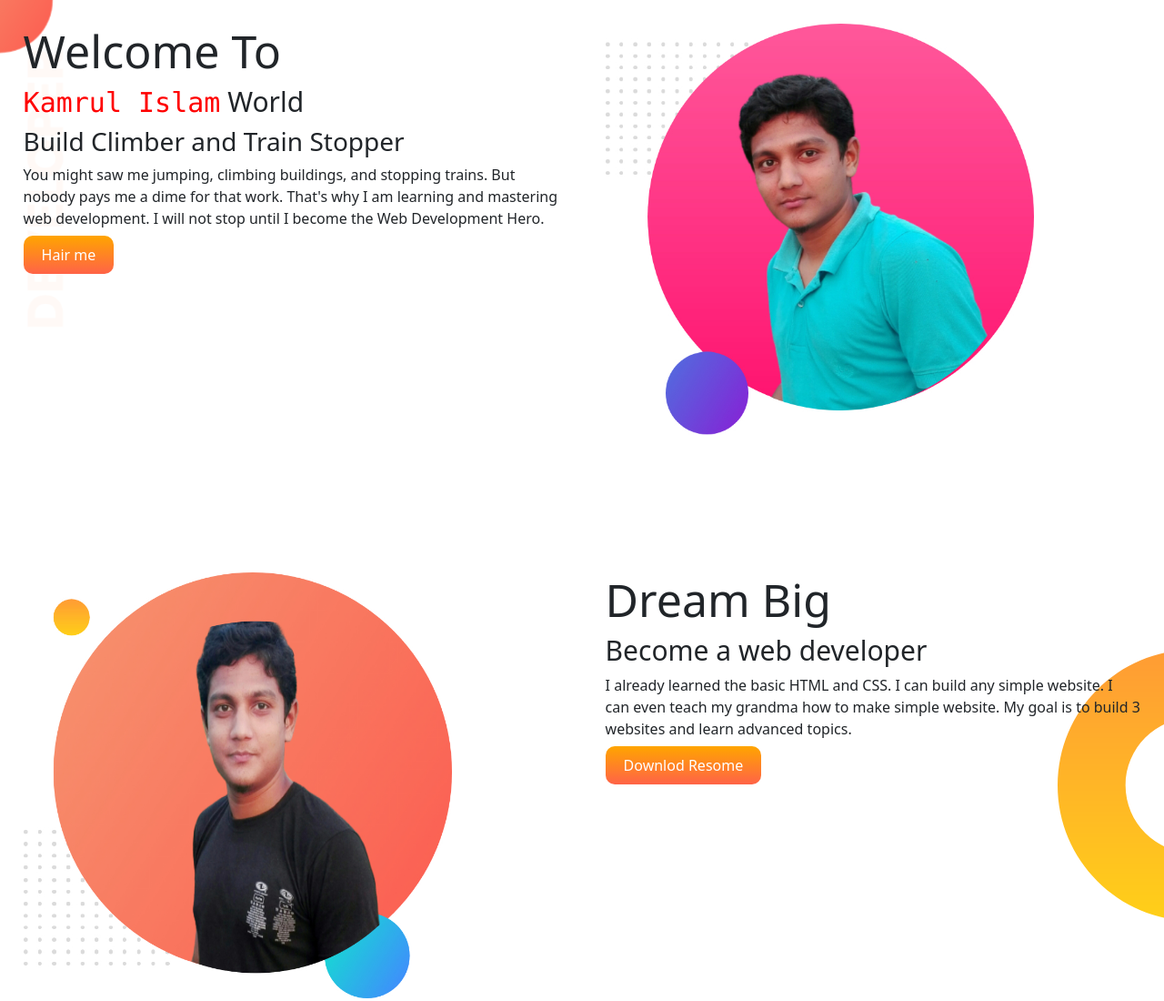
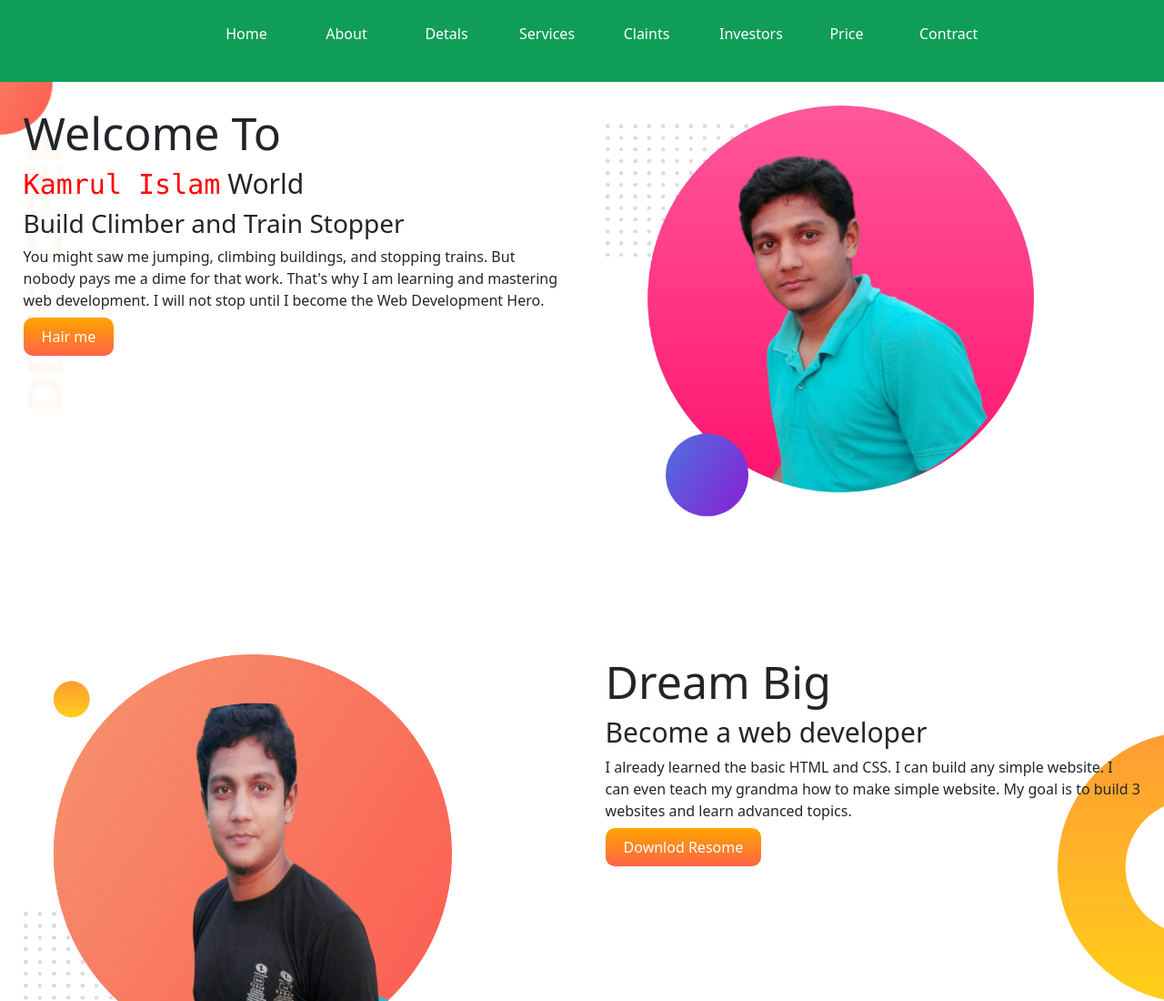
Before and after one commit to Kamrulislam82/new-weep-01, a plain HTML site: page index.html in a window 1280 px wide. Shown: the top 1100 px of the page at 91% size. Drawn offline with nearby package versions, Linux system fonts and the light colour scheme.

Commit message:
menu bar add

```diff
--- a/index.html
+++ b/index.html
@@ -14,6 +14,19 @@
     <title>new-weep-01</title>
 </head>
     <body>
+       <div class="menu-bar">
+            <ul>
+                <li class="active">Home</li>
+                <li>About</li>
+                <li>Detals</li>
+                <li>Services</li>
+                <li>Claints</li>
+                <li>Investors</li>
+                <li>Price</li>
+                <li>Contract</li>
+            </ul>
+       </div>
+
     <section class="top-banner falaxeble-continer">
         <div class="hlaf-with">
             <h1>Welcome To</h1>
--- a/style.css
+++ b/style.css
@@ -1,6 +1,20 @@
 body{
     font-family: font-family: 'Poppins', sans-serif;
     margin: 0;
+}
+.menu-bar{
+    background:#0F9D58;
+    text-align: center;
+}
+.menu-bar ul{
+    display: inline-flex;
+    list-style-type: none;
+    color:white;
+}
+.menu-bar ul li{
+    width: 80px;
+    margin: 15px;
+    padding: 10px;
 }
 h1{
     font-size: 50px;
```
